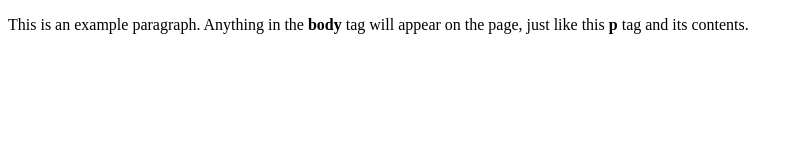
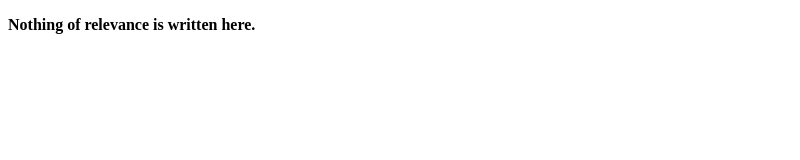
Before and after one commit to purri029/purri029.github.io, a plain HTML site: page index.html in a window 1280 px wide. Shown: the whole page, without its empty margins (0-800 px from the left). Drawn offline with Linux system fonts and the light colour scheme.

Commit message:
Update index.html

```diff
--- a/index.html
+++ b/index.html
@@ -1,9 +1,9 @@
 <!doctype html>
 <html>
   <head>
-    <title>Title2</title>
+    <title>Is it working?</title>
   </head>
   <body>
-    <p>This is an example paragraph. Anything in the <strong>body</strong> tag will appear on the page, just like this <strong>p</strong> tag and its contents.</p>
+    <p><strong>Nothing of relevance is written here.<strong></p>
   </body>
 </html>
```
